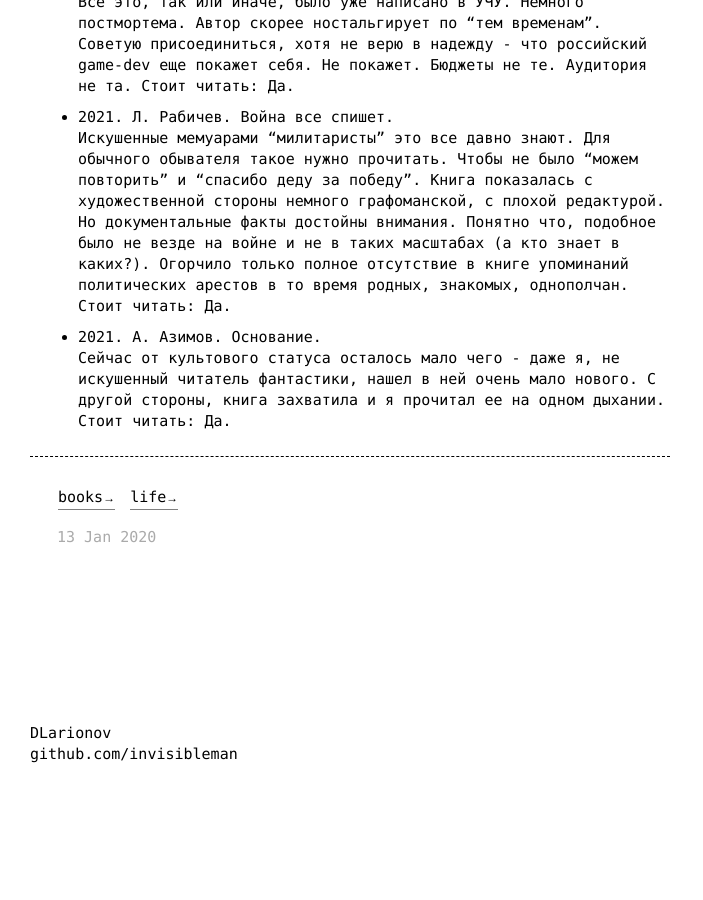
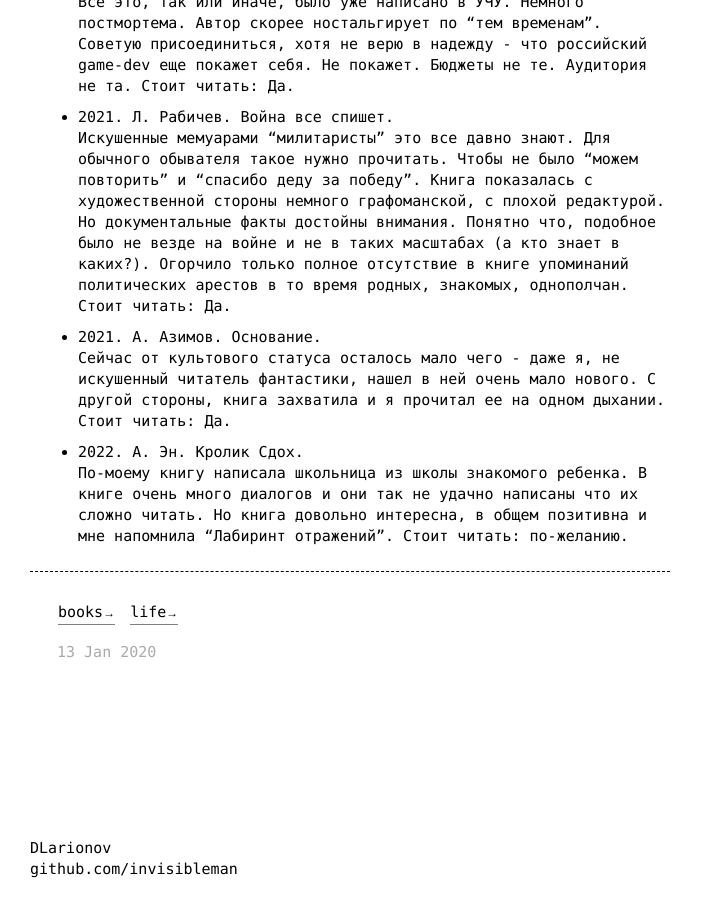
Before and after one commit to InvisibleMan/blog.dlarionov.info, a Jekyll site: the page built from pages/readed_books.md, in a window 1280 px wide and 900 px high, scrolled down 4610 px. Shown: the whole window, without its empty margins (0-703 px from the left). Built offline with Jekyll 4.4.1, drawn with Linux system fonts in a browser that asks for light colours; before the commit the page ends 5395 px from its top, so only the background shows below that.

Commit message:
Довлена книга "Кролик Сдох" Эн Ая

```diff
--- a/pages/readed_books.md
+++ b/pages/readed_books.md
@@ -181,3 +181,7 @@ tags:
 + *2021*. А. Азимов. **Основание**.
   Сейчас от культового статуса осталось мало чего - даже я, не искушенный читатель фантастики, нашел в ней очень мало нового. С другой стороны, книга захватила и я прочитал ее на одном дыхании.
   Стоит читать: **Да**.
+
++ *2022*. А. Эн. **Кролик Сдох**.
+  По-моему книгу написала школьница из школы знакомого ребенка. В книге очень много диалогов и они так не удачно написаны что их сложно читать. Но книга довольно интересна, в общем позитивна и мне напомнила "Лабиринт отражений".
+  Стоит читать: **по-желанию**.
```
